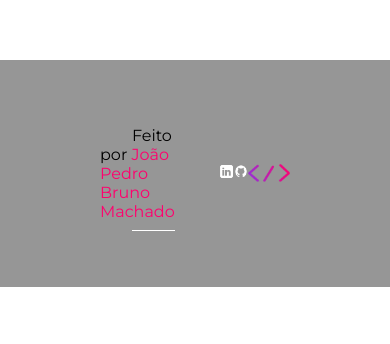
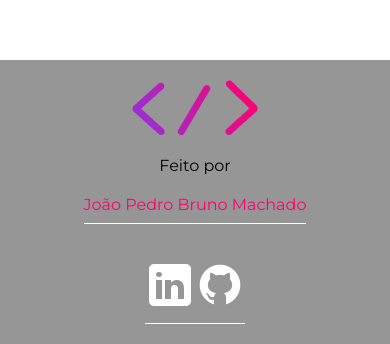
Before and after one commit to Jp-bruno/CurriculoSiteV2, a Next.js app: page / in a window 390 px wide. Shown: the part 8316-8660 px from the top of the page. Before the commit the page ends 8603 px from the top, so only its background shows below. Built offline with nearby package versions, Linux system fonts and the light colour scheme.

Commit message:
done mobile footer

```diff
--- a/components/Footer.tsx
+++ b/components/Footer.tsx
@@ -1,6 +1,22 @@
 import styled from 'styled-components';
 import TagIcon from './TagIcon';
 import Image from 'next/image';
+
+const MobileFooterCss = `
+    padding: 20px;
+    flex-direction: column;
+    row-gap: 20px;
+
+    .footer-content-wrapper {
+        flex-direction: column;
+        row-gap: 20px;
+
+        span {
+            text-align: center;
+            width: 100%;
+        }
+    }
+`;
 
 const FooterStyle = styled.footer`
     background: #11111170;
@@ -10,7 +26,7 @@ const FooterStyle = styled.footer`
     flex-direction: row-reverse;
     align-items: center;
 
-    p a {
+    a {
         position: relative;
         color: #ff006e;
         padding-bottom: 10px;
@@ -33,12 +49,15 @@ const FooterStyle = styled.footer`
         column-gap: 20px;
         display: flex;
     }
+
+    @media(max-width: 900px) {
+        ${MobileFooterCss}
+    }
 `;
 
 const SocialMediaLinks = styled.div`
     ul {
         display: flex;
-
     }
 `;
 
@@ -48,9 +67,11 @@ export default function Footer() {
             <TagIcon size={1} />
 
             <div className='footer-content-wrapper'>
-                <p>
-                    Feito por <a href='https://www.linkedin.com/in/jo%C3%A3o-pedro-bruno-machado-230227a6/' target='_blank' rel="noreferrer">João Pedro Bruno Machado</a>
-                </p>
+                <span>
+                    Feito por
+                </span>
+
+                <a href='https://www.linkedin.com/in/jo%C3%A3o-pedro-bruno-machado-230227a6/' target='_blank' rel="noreferrer">João Pedro Bruno Machado</a>
 
                 <SocialMediaLinks>
                     <ul>
@@ -65,11 +86,6 @@ export default function Footer() {
                                 <Image src='/icons8-github-50.png' layout='intrinsic' width={50} height={50} alt='link' />
                             </a>
                         </li>
-                        {/* <li>
-                            <a href=''>
-                                <Image src='' layout='intrinsic' width={50} height={50} alt='link' />
-                            </a>
-                        </li> */}
                     </ul>
                 </SocialMediaLinks>
             </div>
```
